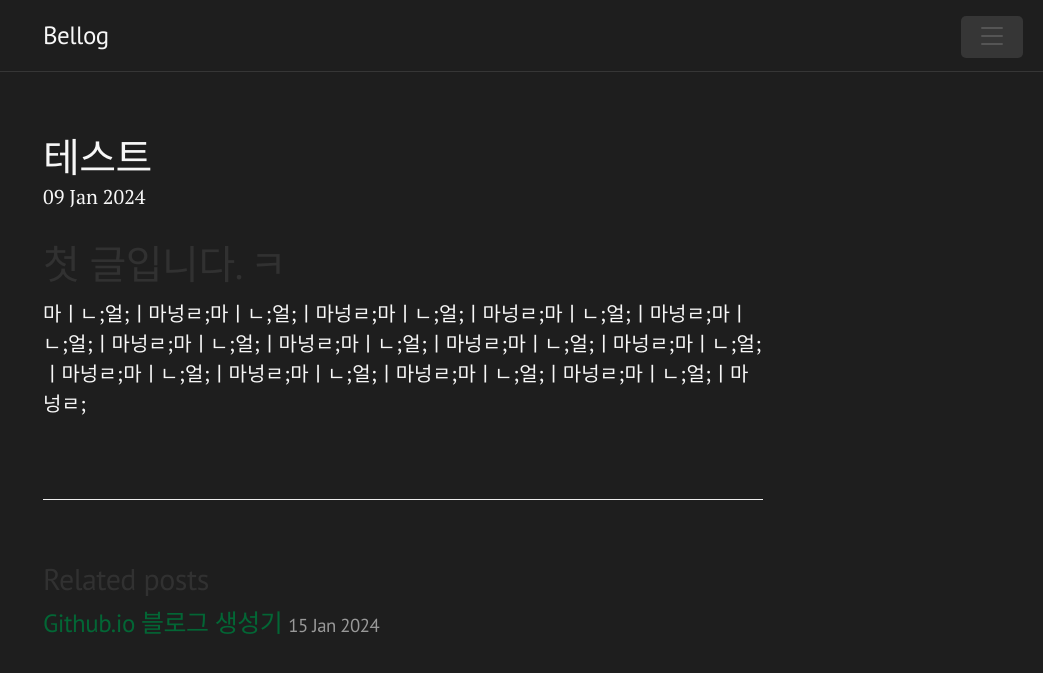
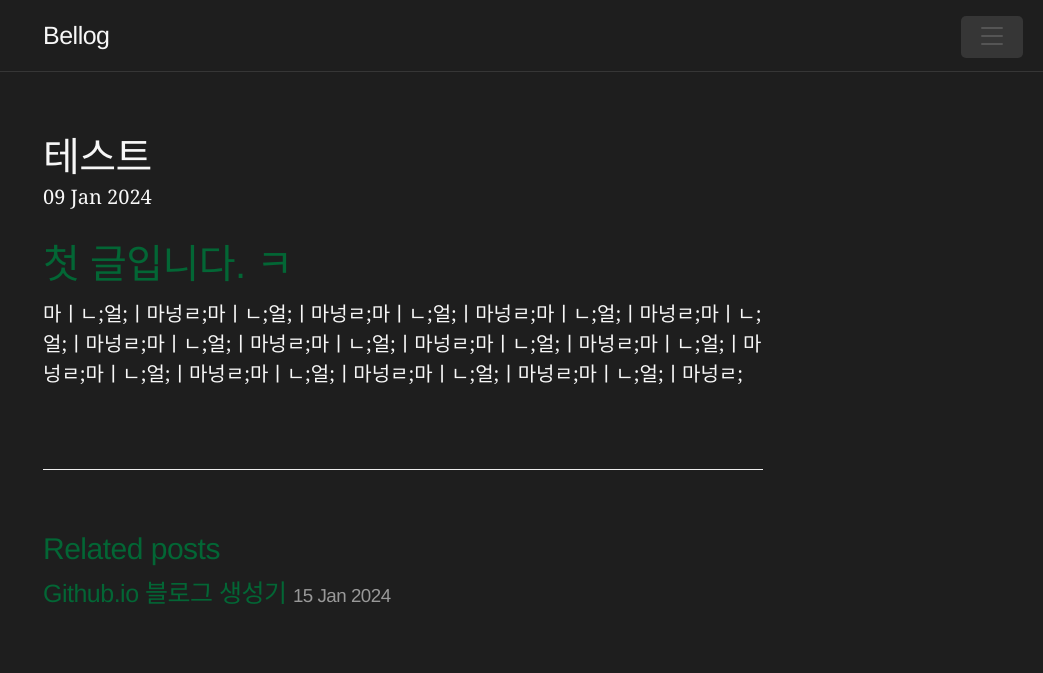
Before and after one commit to jm991014/jm991014.github.io, a Jekyll site: the page built from _posts/2024-01-09-test.md, in a window 1280 px wide. Shown: the top 673 px of the page, without its empty margins (237-1280 px from the left). Built offline with Jekyll 4.4.1, drawn with Linux system fonts in a browser that asks for light colours; comment, search, counter and statistics services are not loaded.

Commit message:
Chore: add fonts and changes some theme

```diff
--- a/public/css/lanyon.css
+++ b/public/css/lanyon.css
@@ -40,13 +40,13 @@ body {
 }
 
 html {
-  font-family: "PT Serif", Georgia, "Times New Roman", serif;
+  font-family: "D2Coding", Georgia, "Times New Roman", serif;
 }
 
 h1, h2, h3, h4, h5, h6 {
-  font-family: "PT Sans", Helvetica, Arial, sans-serif;
+  font-family: "D2Coding", Helvetica, Arial, sans-serif;
   font-weight: 400;
-  color: #313131;
+  color: #036635;
   letter-spacing: -.025rem;
 }
 
@@ -145,7 +145,7 @@ h1, h2, h3, h4, h5, h6 {
   width: 14rem;
   visibility: hidden;
   overflow-y: auto;
-  font-family: "PT Sans", Helvetica, Arial, sans-serif;
+  font-family: "D2Coding", Helvetica, Arial, sans-serif;
   font-size: .875rem; /* 15px */
   color: rgba(255,255,255,.6);
   background-color: #363636;
@@ -372,7 +372,7 @@ a.sidebar-nav-item:focus {
   overflow: hidden; /* clearfix */
   margin-left: -1rem;
   margin-right: -1rem;
-  font-family: "PT Sans", Helvetica, Arial, sans-serif;
+  font-family: "D2Coding", Helvetica, Arial, sans-serif;
   color: #ccc;
   text-align: center;
 }
--- /dev/null
+++ b/public/css/main.css
@@ -0,0 +1,6 @@
+@font-face {
+    font-family: 'D2Coding';
+    src: url('/public/assets/fonts/D2Coding.woff') format('woff');
+    font-weight: normal;
+    font-style: normal;
+}
--- a/public/css/syntax.css
+++ b/public/css/syntax.css
@@ -43,7 +43,7 @@
 .highlight .mh { color: #f60 } /* Literal.Number.Hex */
 .highlight .mi { color: #f60 } /* Literal.Number.Integer */
 .highlight .mo { color: #f60 } /* Literal.Number.Oct */
-.highlight .sb { color: #c30 } /* Literal.String.Backtick */
+.highlight .sb { color: #033 } /* Literal.String.Backtick */
 .highlight .sc { color: #c30 } /* Literal.String.Char */
 .highlight .sd { color: #c30; font-style: italic } /* Literal.String.Doc */
 .highlight .s2 { color: #c30 } /* Literal.String.Double */
```
Also changed, not shown: 1 other file.
